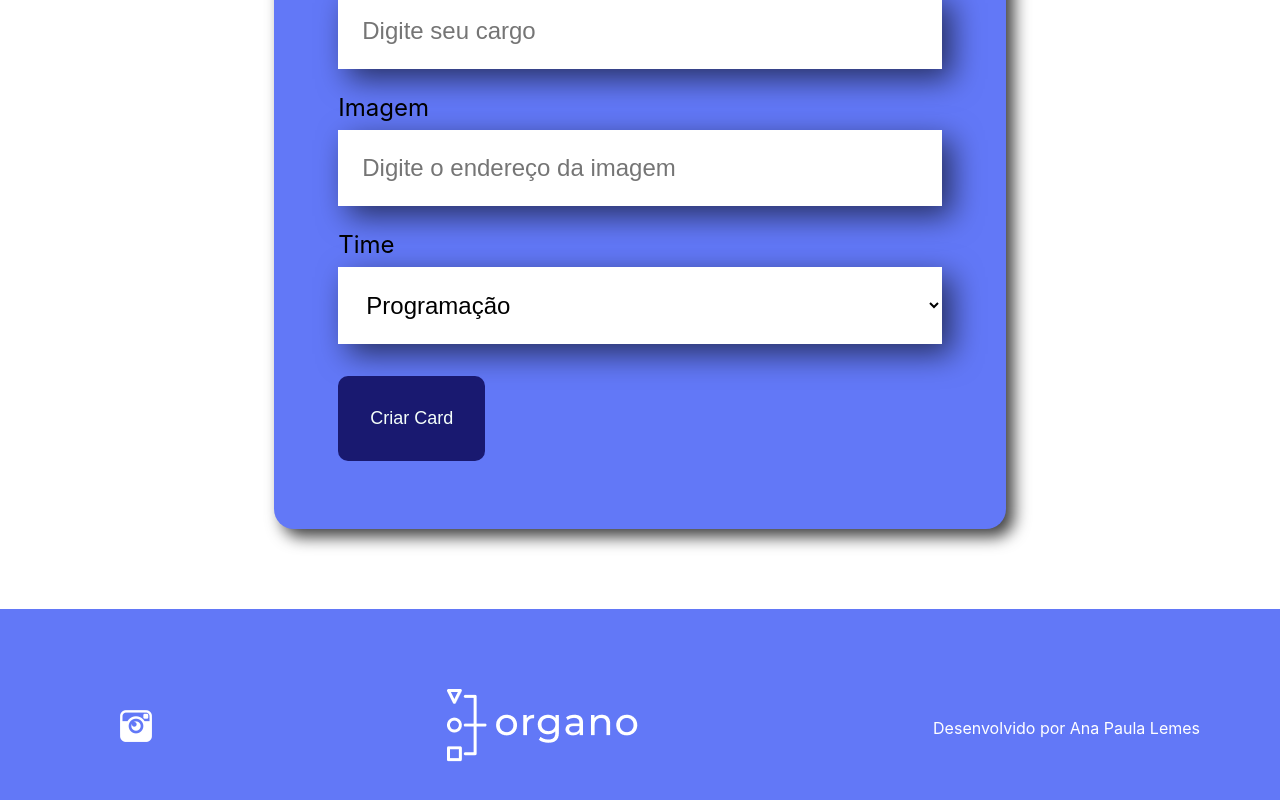
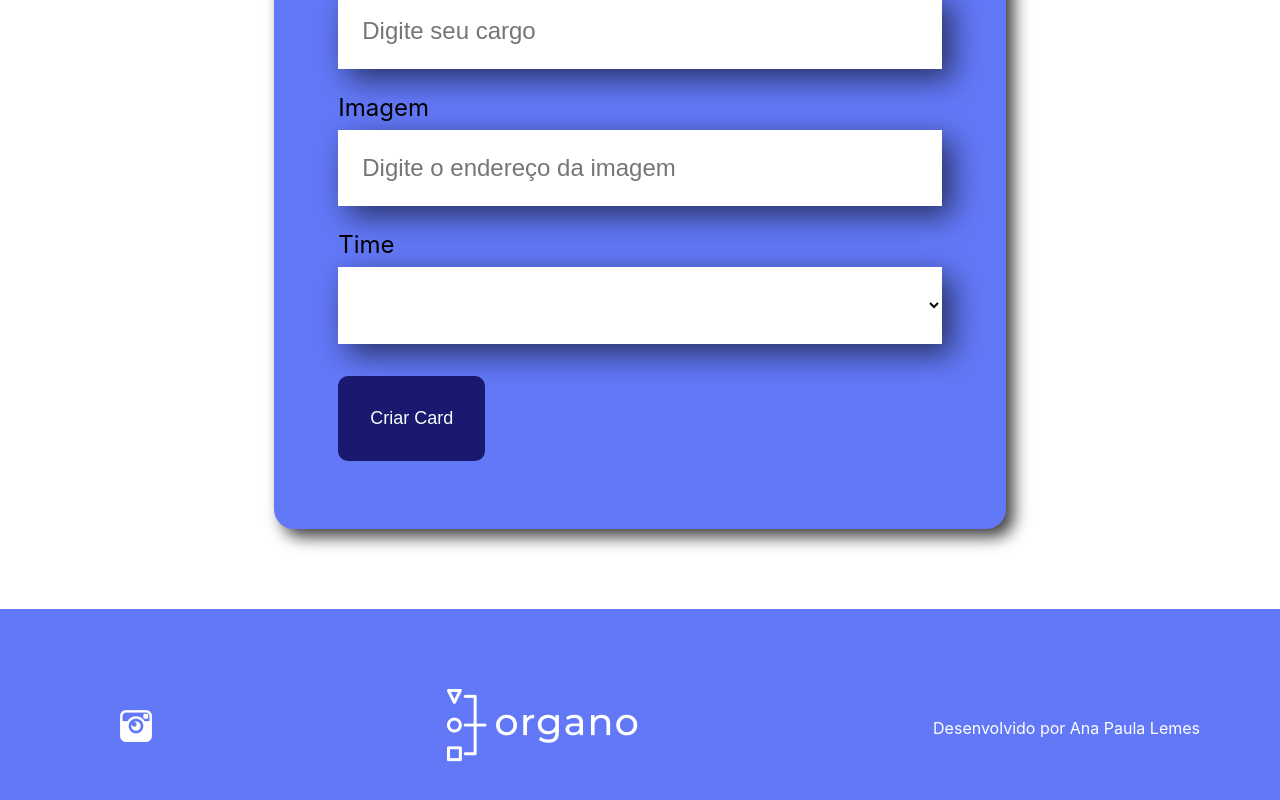
Before and after one commit to anapaulalemes/organo, a React (Create React App) app: page / in a window 1280 px wide. Shown: the part 868-1668 px from the top of the page. Built offline with nearby package versions, Linux system fonts and the light colour scheme.

Commit message:
Corrigindo bugs

```diff
--- a/src/componentes/Colaborador/index.js
+++ b/src/componentes/Colaborador/index.js
@@ -3,7 +3,7 @@
 const Colaborador = (props) => {
     return (
         <div className='colaborador'>
-            <div className='cabecalho'>
+            <div className='cabecalho' style={{ backgroundColor: props.corDeFundo }}>
             <img src={props.imagem} alt={props.nome}/>
             </div>
             <div className='rodape'>
--- a/src/componentes/Seletor/index.js
+++ b/src/componentes/Seletor/index.js
@@ -4,7 +4,8 @@
     return (
         <div className='seletor'>
             <label>{props.label}</label>
-            <select onChange={evento => props.aoAlterado(evento.target.value)} required={props.required} value={props.value}>
+            <select onChange={evento => props.aoAlterado(evento.target.value)} required={props.required} value={props.valor}>
+                <option value=''></option>
                 {props.itens.map(item => { return <option key={item}>{item}</option>})}
             </select>
         </div>
--- a/src/componentes/Time/index.js
+++ b/src/componentes/Time/index.js
@@ -6,7 +6,7 @@
     (props.colaboradores.length > 0) && <section className='time' style={{ backgroundColor: props.corSecundaria }}>
         <h3 style={{ borderColor: props.corPrimaria }}>{props.nome}</h3>
         <div className='colaboradores'>
-        {props.colaboradores.map( colaborador => <Colaborador nome={colaborador.nome} cargo={colaborador.cargo} imagem={colaborador.imagem}/>)}
+        {props.colaboradores.map( colaborador => <Colaborador corDeFundo={props.corPrimaria} key={colaborador.nome} nome={colaborador.nome} cargo={colaborador.cargo} imagem={colaborador.imagem}/>)}
         </div>
     </section>
     )
```
